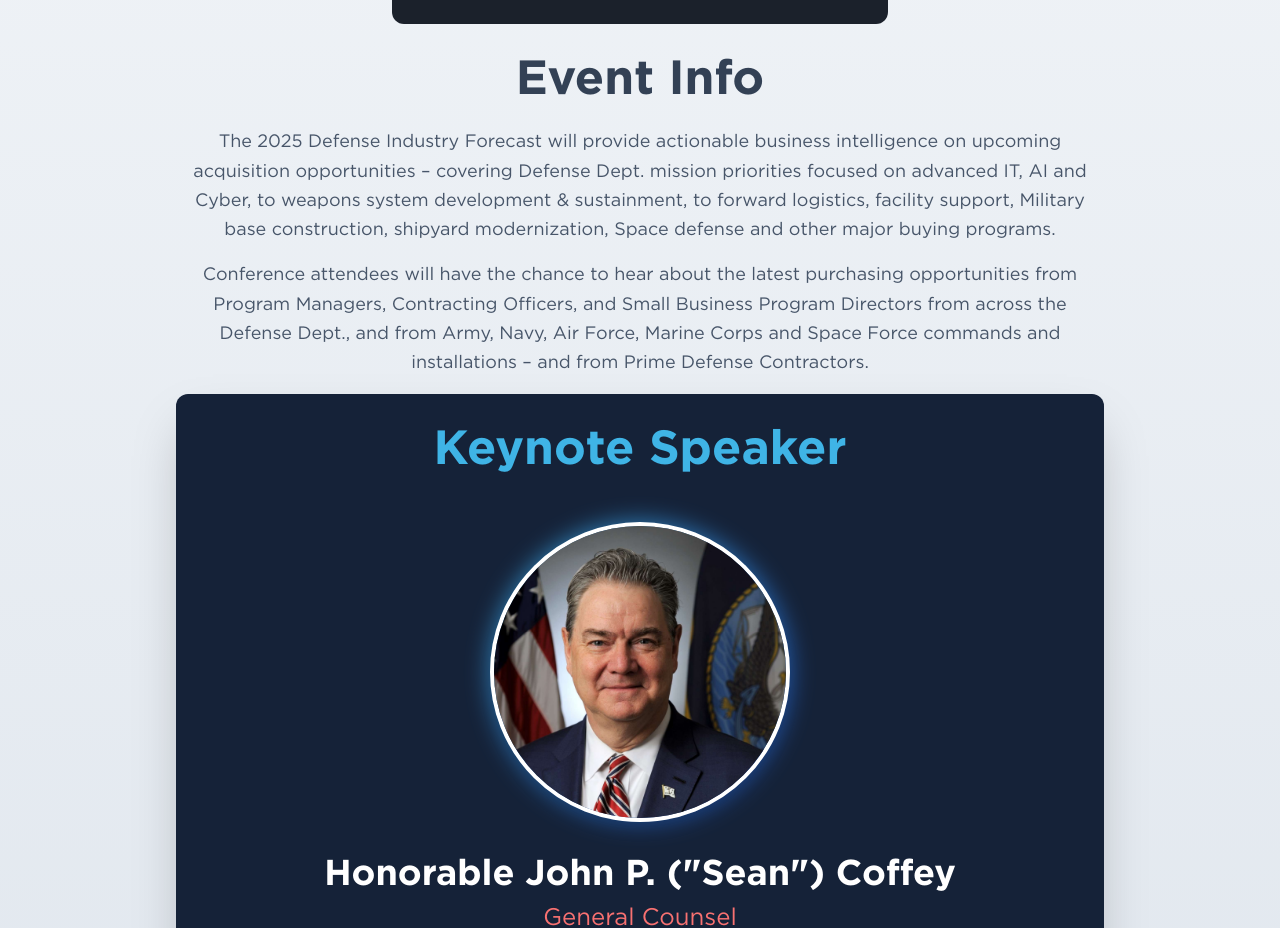
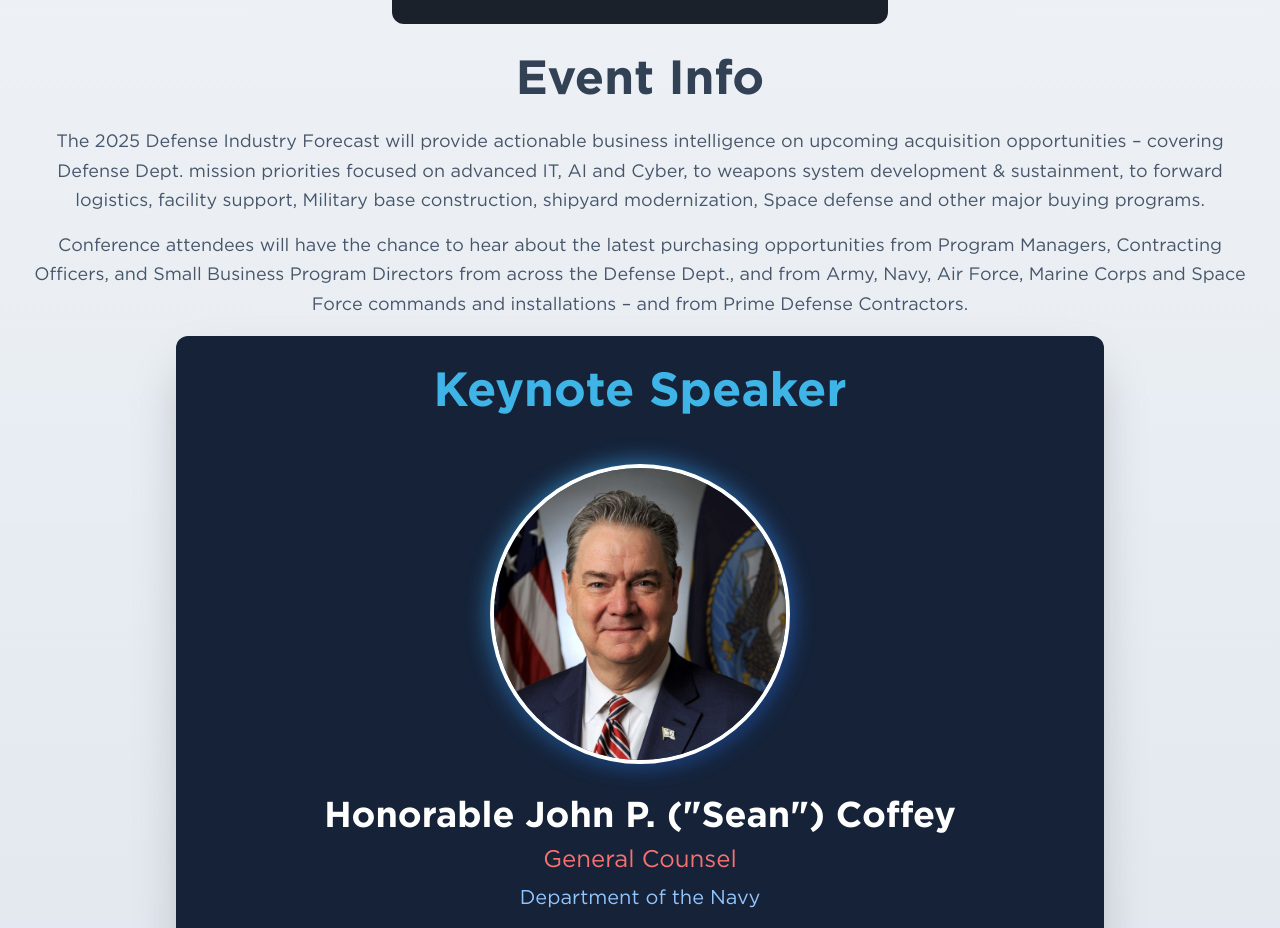
Before and after one commit to masonym/ada-website, a Next.js app: page /events/2025-defense-industry-forecast in a window 1280 px wide. Shown: the part 960-1888 px from the top of the page. Built offline with nearby package versions, Linux system fonts and the light colour scheme.

Commit message:
Updated max width on event page

```diff
--- a/src/app/events/[slug]/page.tsx
+++ b/src/app/events/[slug]/page.tsx
@@ -120,7 +120,7 @@ export default function EventPage({ params }: { params: { slug: string } }) {
             <h2 className="text-3xl sm:text-4xl lg:text-5xl font-bold text-center font-gotham text-slate-700 mb-6">
               Event Info
             </h2>
-            <div className="flex flex-col leading-relaxed text-slate-600 max-w-4xl text-lg text-center mx-8">
+            <div className="flex flex-col leading-relaxed text-slate-600 text-lg text-center mx-8">
               {event.eventText}
             </div>
 
```
